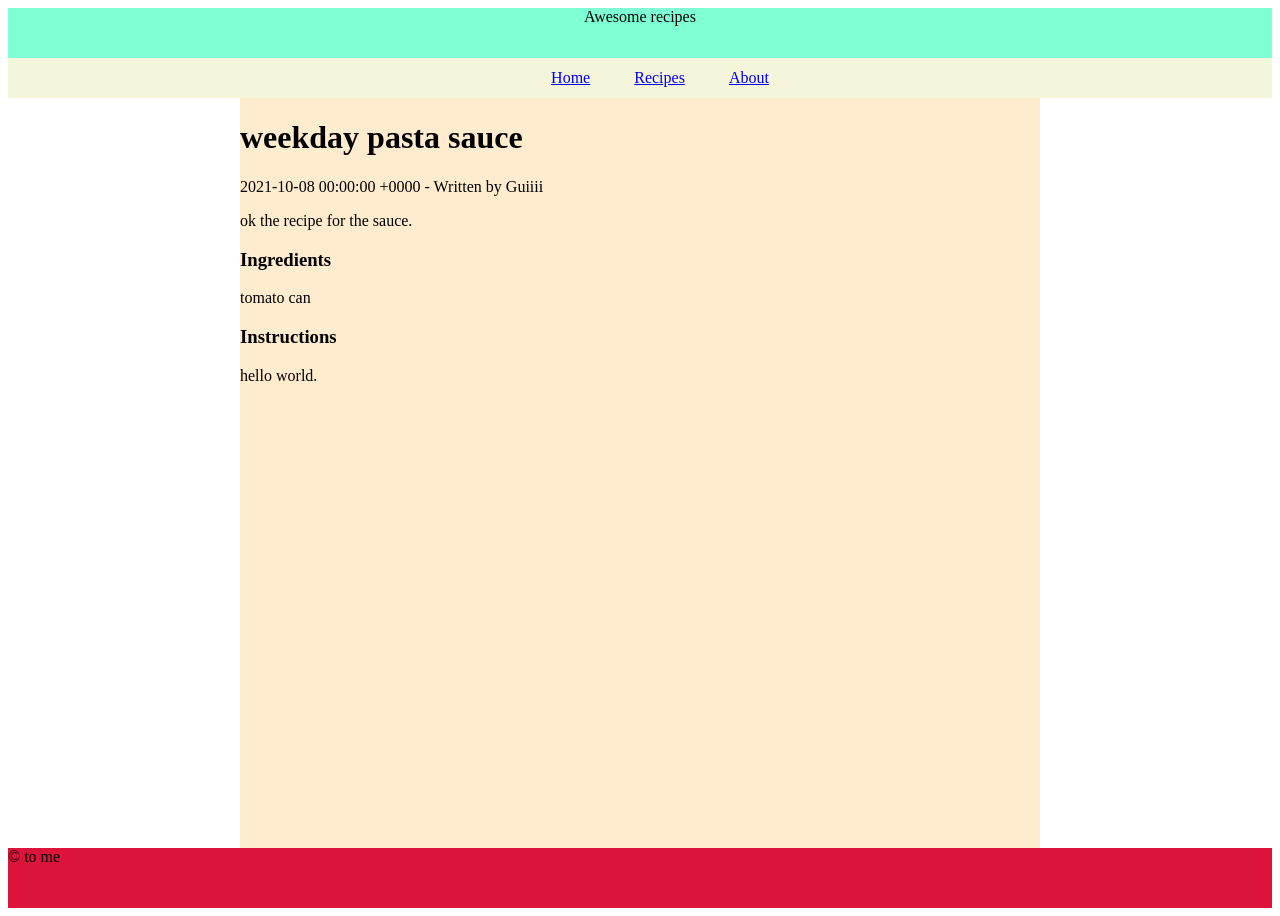
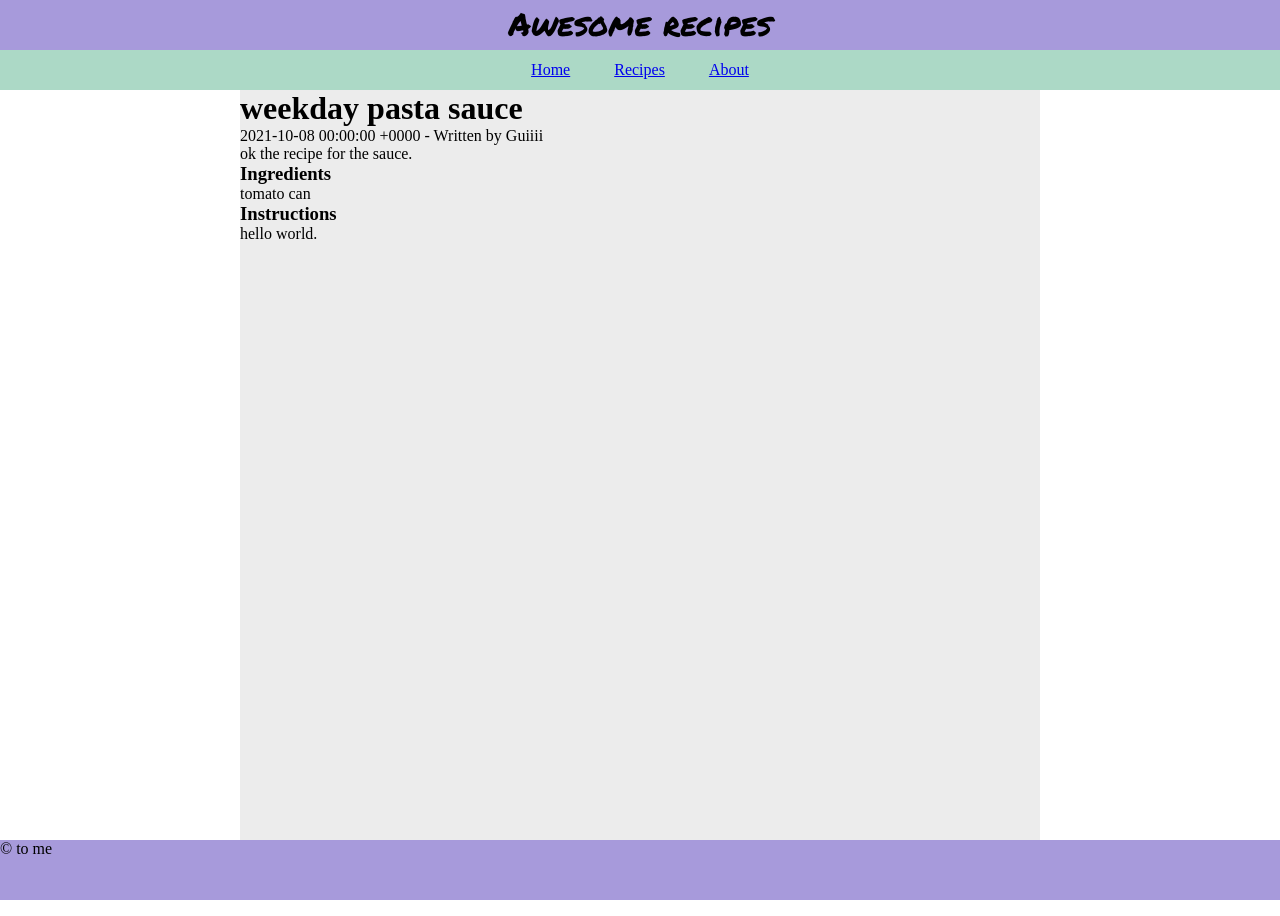
Before and after one commit to neuracr/neuracr.github.io, a Jekyll site: the page built from docs/recipes/_posts/2021-10-08-weekday-pasta-sauce.md, in a window 1280 px wide. Built offline with Jekyll 4.4.1, drawn with Linux system fonts in a browser that asks for light colours.

Commit message:
better colors

```diff
--- a/docs/css/style.css
+++ b/docs/css/style.css
@@ -1,3 +1,19 @@
+@import url('https://fonts.googleapis.com/css2?family=Permanent+Marker&display=swap');
+
+:root {
+  --color1: #DBD5A0;
+  --color2: #ACD9C6;
+  --color3: #DBD7AF;
+  --color4: #A79ADB;
+  --bgcolor: #ececec;
+}
+
+* {
+    box-sizing: border-box;
+    margin: 0;
+    padding: 0;
+}
+
 .container {
     display: grid;
     height: 100vh;
@@ -12,13 +28,15 @@
 
 #sitetitle{
     grid-area: sitetitle;
-    background-color: aquamarine;
+    background-color: var(--color4);
     text-align: center;
+    font-family: 'Permanent Marker', cursive;
+    font-size: xx-large;
 }
 
 nav{
     grid-area: nav;
-    background-color: beige;
+    background-color: var(--color2);
     display: flex;
     justify-content: space-around;
     align-items: center;
@@ -27,12 +45,12 @@ nav{
 
 #content{
     grid-area: content;
-    background-color: blanchedalmond;
+    background-color: var(--bgcolor);
 }
 
 footer{
     grid-area: footer;
-    background-color: crimson;
+    background-color: var(--color4);
 }
 
 #navlinks{
```
